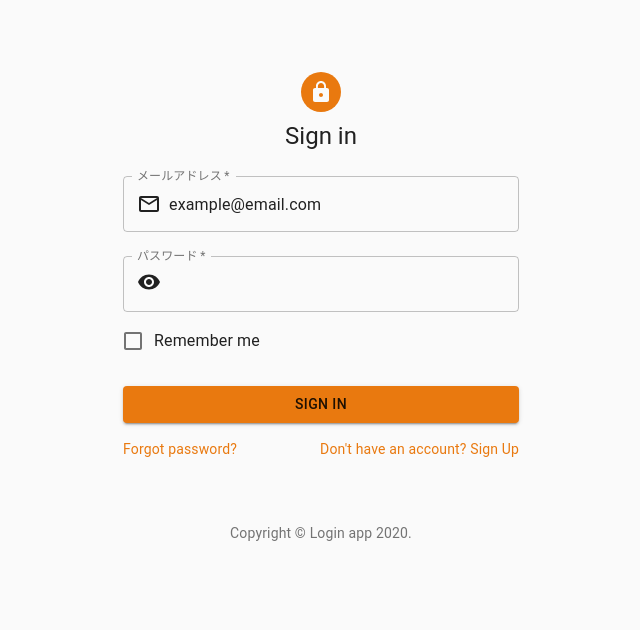
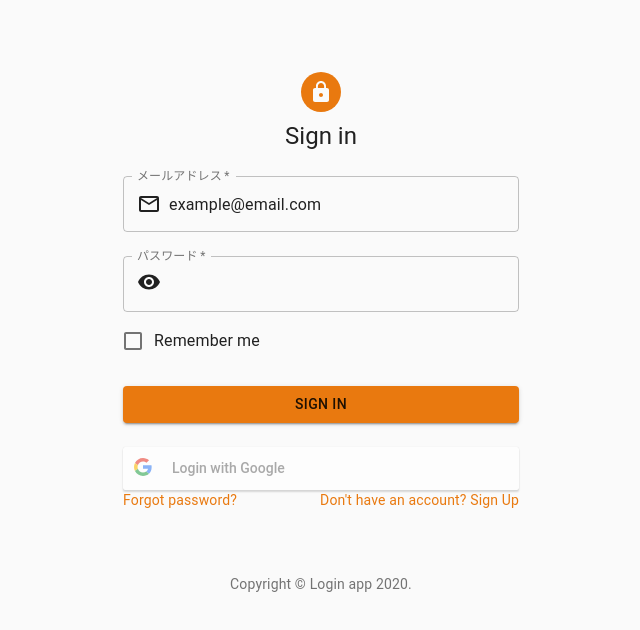
Before and after one commit to daisuke-awaji/login-app, a React (Create React App) app: page /login in a window 1280 px wide. Shown: the top 630 px of the page, without its empty margins (319-959 px from the left). Built offline with nearby package versions, Linux system fonts and the light colour scheme.

Commit message:
google login

```diff
--- a/package.json
+++ b/package.json
@@ -14,6 +14,7 @@
     "@types/react-dom": "^16.9.0",
     "react": "^16.13.1",
     "react-dom": "^16.13.1",
+    "react-google-login": "^5.1.20",
     "react-hook-form": "^5.6.1",
     "react-redux": "^7.2.0",
     "react-router-dom": "^5.1.2",
--- a/src/components/Header.tsx
+++ b/src/components/Header.tsx
@@ -4,7 +4,6 @@ import AppBar from '@material-ui/core/AppBar'
 import Toolbar from '@material-ui/core/Toolbar'
 import Typography from '@material-ui/core/Typography'
 import IconButton from '@material-ui/core/IconButton'
-import MenuIcon from '@material-ui/icons/Menu'
 import { useDispatch } from 'react-redux'
 import { unSetUser } from 'reducers/authenticate'
 import ExitToAppIcon from '@material-ui/icons/ExitToApp'
@@ -44,14 +43,6 @@ export default function Header() {
         style={{ background: 'transparent', boxShadow: 'none' }}
       >
         <Toolbar>
-          <IconButton
-            edge="start"
-            className={classes.menuButton}
-            color="inherit"
-            aria-label="menu"
-          >
-            <MenuIcon />
-          </IconButton>
           <Typography variant="h6" className={classes.title}>
             <IconButton
               edge="start"
--- a/src/components/login/LoginPage.tsx
+++ b/src/components/login/LoginPage.tsx
@@ -27,6 +27,7 @@ import { useDispatch } from 'react-redux'
 import { login as loginApi } from 'apis/auth'
 import { setUser } from 'reducers/authenticate'
 import { Copyright } from './Copyright'
+import GoogleLogin from 'react-google-login'
 
 type Inputs = {
   email: string
@@ -51,7 +52,15 @@ const useStyles = makeStyles((theme) => ({
   submit: {
     margin: theme.spacing(3, 0, 2),
   },
+  googleLogin: {
+    width: '100%',
+    marginTop: theme.spacing(1),
+  },
 }))
+
+const responseGoogle = (response: any) => {
+  console.log(response)
+}
 
 export function LoginPage() {
   const classes = useStyles()
@@ -184,6 +193,14 @@ export function LoginPage() {
               defaultValue=""
               onClick={handleSubmit(login)}
             />
+            <GoogleLogin
+              clientId="807822853495-o4cg5ie3t3qo93ou11j7uf7t6it04rc4.apps.googleusercontent.com"
+              buttonText="Login with Google"
+              onSuccess={responseGoogle}
+              onFailure={responseGoogle}
+              cookiePolicy={'single_host_origin'}
+              className={classes.googleLogin}
+            />
             <Grid container>
               <Grid item xs>
                 <Link href="#" variant="body2">
```
Also changed, not shown: 2 other files (tests, documents, lock files or other folders).
